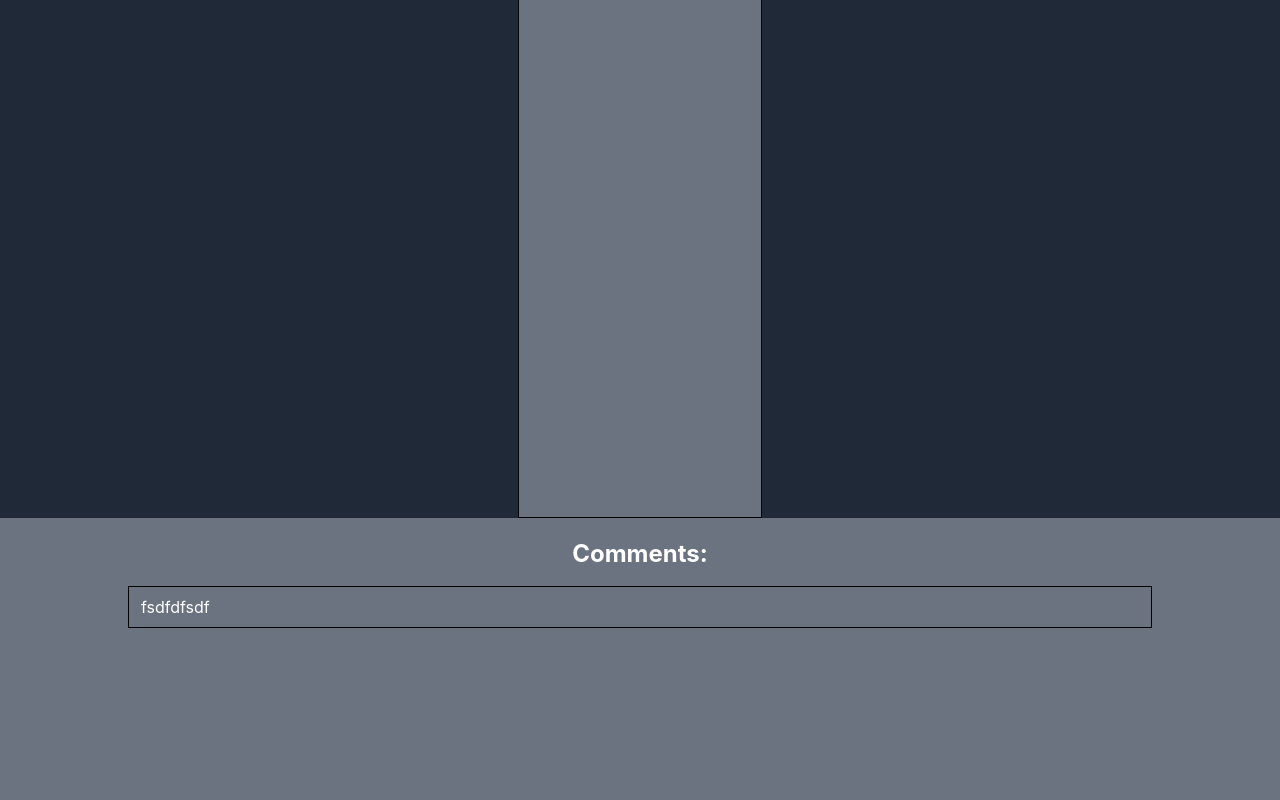
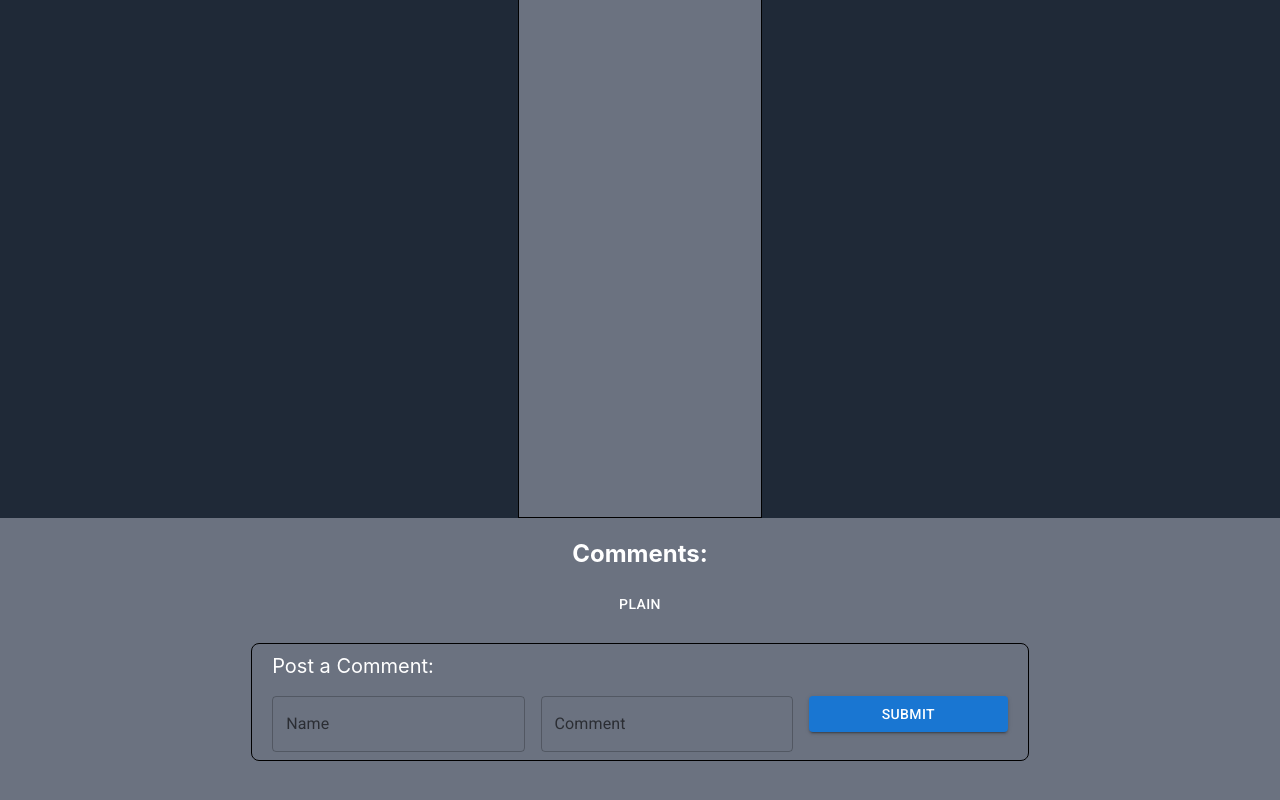
Before and after one commit to StevenSmith-code/client, a React (Create React App) app: page /articles/1 in a window 1280 px wide. Shown: the part 282-1082 px from the top of the page. Built offline with nearby package versions, Linux system fonts and the light colour scheme; no server answers.

Commit message:
added component to post comments

```diff
--- a/src/Comment.jsx
+++ b/src/Comment.jsx
@@ -1,9 +1,26 @@
+import { Button } from "@mui/material";
 import React from "react";
 
-function Comment() {
+function Comment({ comments }) {
+  if (!comments || comments.length === 0) {
+    return (
+      <Button loading variant="plain">
+        Plain
+      </Button>
+    );
+  }
+
+  const { user, comment, created_at } = comments[0];
+  const date = new Date(created_at);
+  const formattedDate = date.toLocaleString("en-US", { hour12: true });
+
   return (
-    <div className="max-w-5xl border px-3 py-2 border-black m-auto">
-      fsdfdfsdf
+    <div className="max-w-5xl border px-5 py-3 overflow-y-scroll rounded-lg border-black m-auto">
+      <h2>{user}: </h2>
+      <div className="flex flex-col justify-between">
+        <p>{comment}</p>
+        <p>Created on: {formattedDate}</p>
+      </div>
     </div>
   );
 }
--- a/src/CommentContainer.jsx
+++ b/src/CommentContainer.jsx
@@ -1,6 +1,7 @@
 import React, { useEffect, useState } from "react";
 import { useParams } from "react-router-dom";
 import Comment from "./Comment";
+import CreateComment from "./CreateComment";
 
 function CommentContainer() {
   const [comments, setComments] = useState([]);
@@ -15,7 +16,11 @@ function CommentContainer() {
     <div className="flex flex-col bg-gray-800 h-96 max-h-96">
       <div className="max-w-7xl w-[80rem] m-auto space-y-4 z-10 bg-gray-500 text-white h-[calc(100vh-96px)]">
         <h1 className="text-center lg:text-2xl font-bold mt-5">Comments:</h1>
-        <Comment />
+
+        <div className="flex flex-col items-center space-y-5">
+          <Comment comments={comments} />
+          <CreateComment />
+        </div>
       </div>
     </div>
   );
--- /dev/null
+++ b/src/CreateComment.jsx
@@ -0,0 +1,31 @@
+import React from "react";
+import Button from "@mui/material/Button";
+import Box from "@mui/material/Box";
+import TextField from "@mui/material/TextField";
+import { width } from "@mui/system";
+
+function CreateComment() {
+  return (
+    <Box
+      className="border border-black px-3 rounded-lg mb-5"
+      component="form"
+      sx={{
+        "& > :not(style)": {
+          m: 1,
+          width: "25ch",
+        },
+      }}
+      noValidate
+      autoComplete="off"
+    >
+      <h1 className="lg:text-xl">Post a Comment:</h1>
+      <TextField id="outlined-basic" label="Name" variant="outlined" />
+      <TextField id="outlined-basic" label="Comment" variant="outlined" />
+      <Button type="submit" variant="contained">
+        Submit
+      </Button>
+    </Box>
+  );
+}
+
+export default CreateComment;
```
